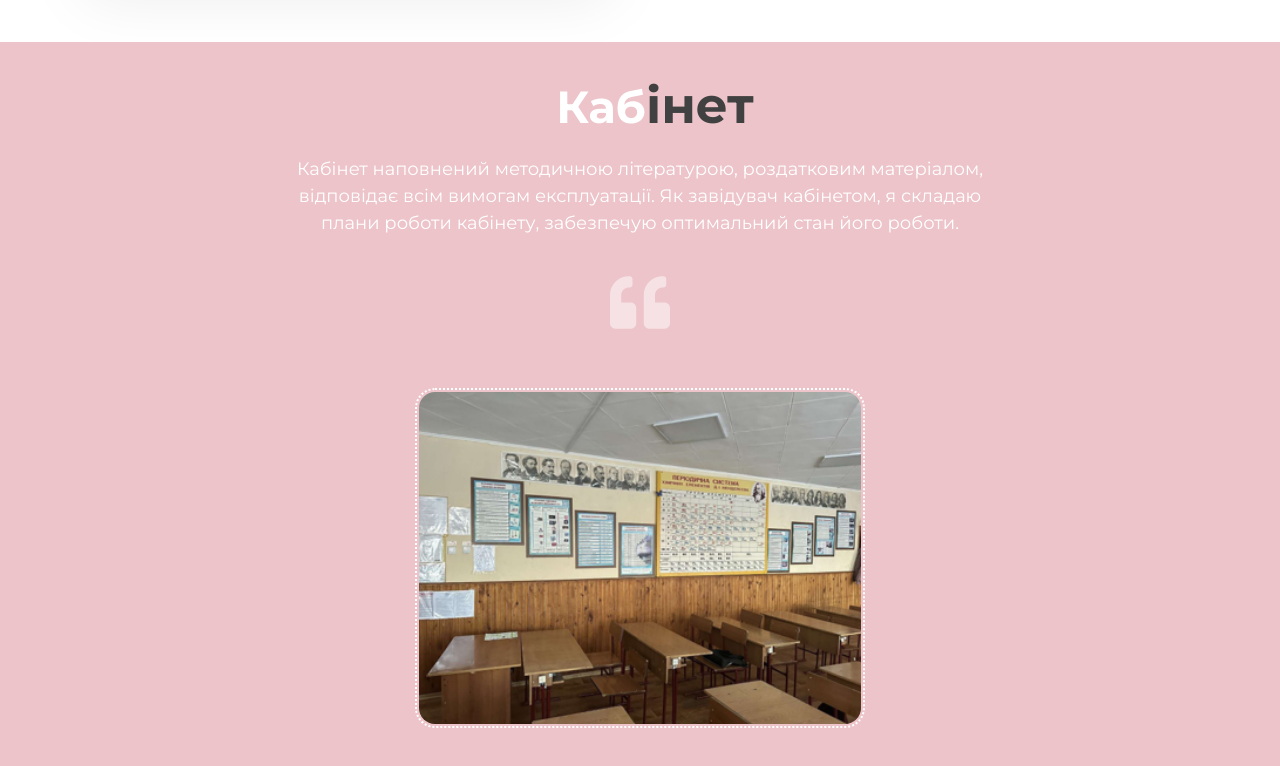
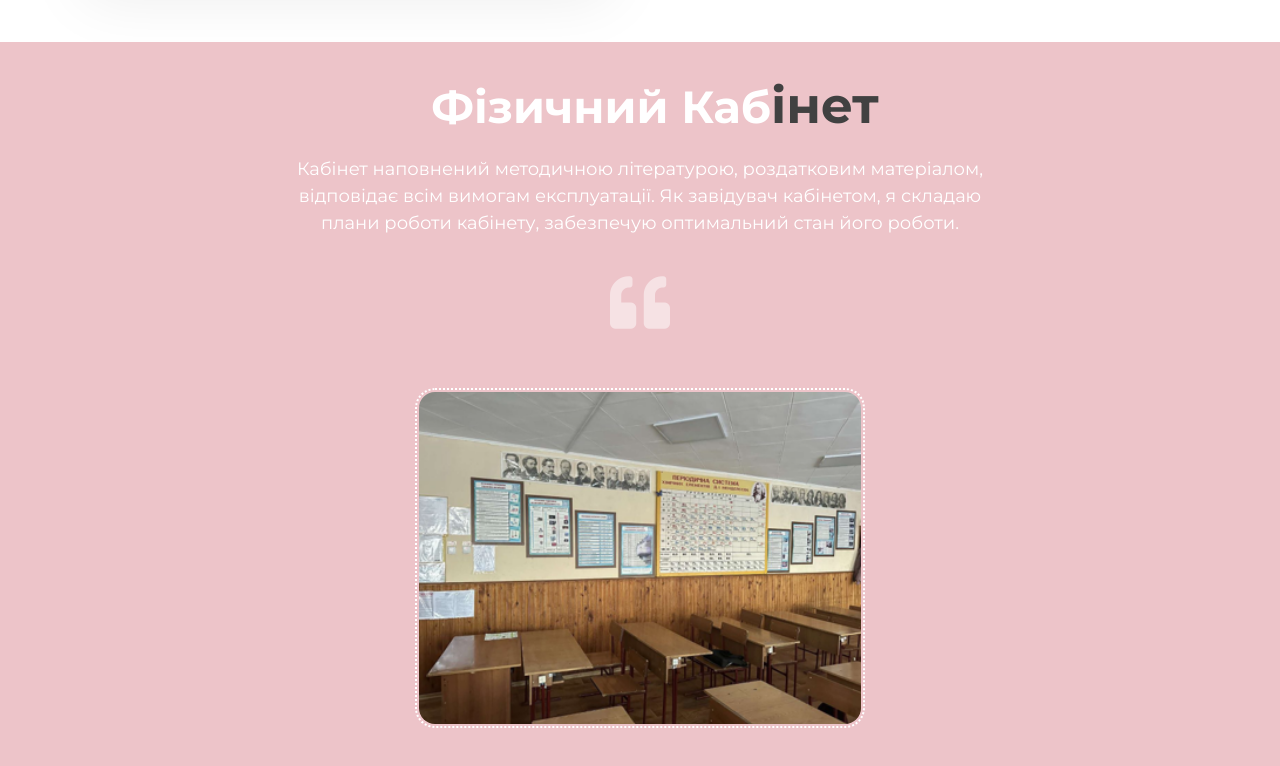
Before and after one commit to ElyaShvd/developer-portfolio-template, a plain HTML site: page index.html in a window 1280 px wide. Shown: the part 4353-5119 px from the top of the page. Drawn offline with nearby package versions, Linux system fonts and the light colour scheme.

Commit message:
last v 1.0.1

```diff
--- a/index.html
+++ b/index.html
@@ -382,7 +382,7 @@
                 <div class="container">
                     <div class="section-header text-center">
                         <p></p>
-                        <h2>Каб<span>інет</span></h2>
+                        <h2> Фізичний Каб<span>інет</span></h2>
                     </div>
                     <div class="container banner-text">
                         <p>
```
